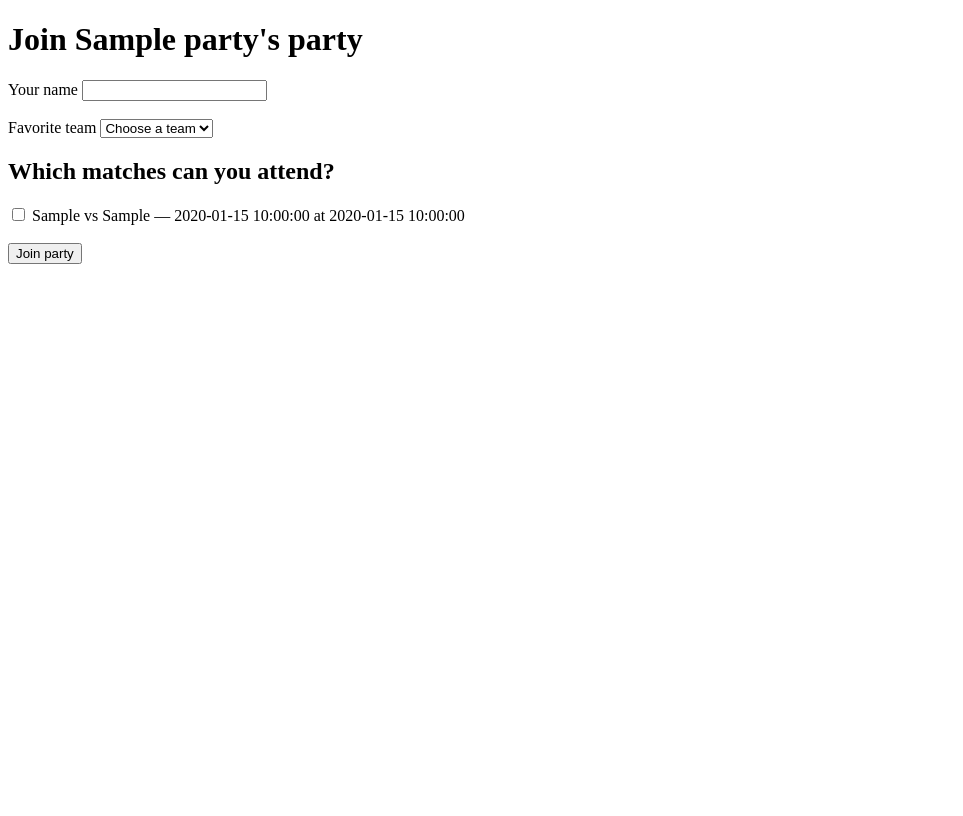
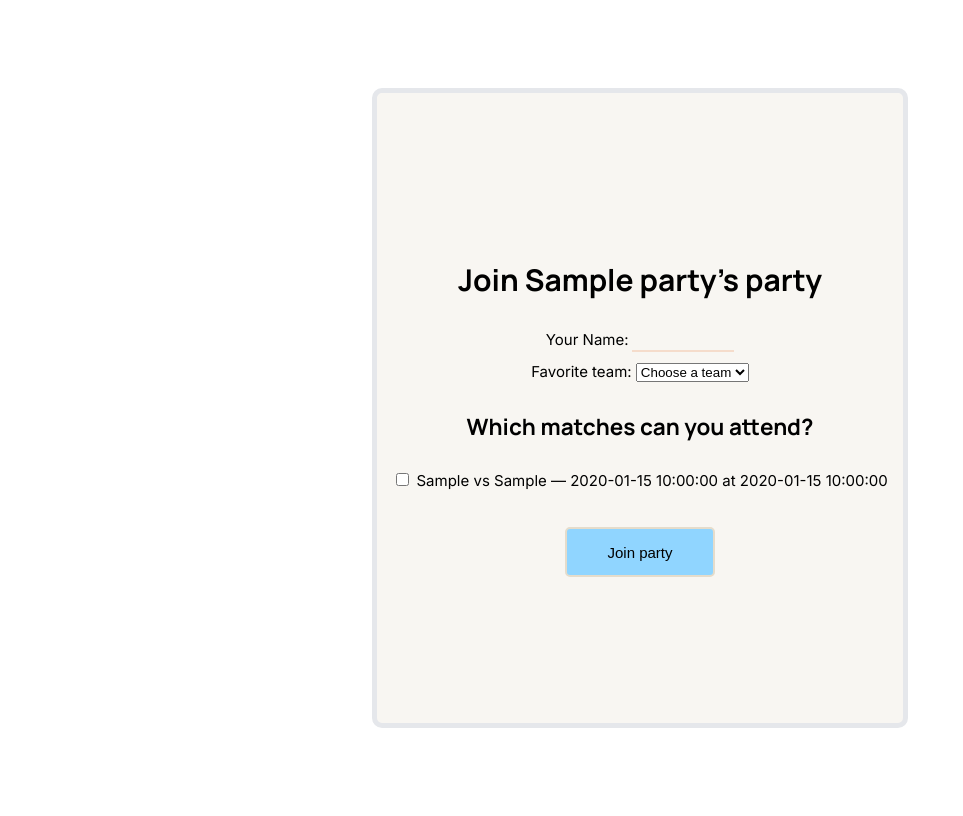
Before and after one commit to ShreyanshBanerjee/VSHacks, a Flask app: template templates/join_party.html in a window 1280 px wide. Shown: the whole page, without its empty margins (0-963 px from the left). Before the commit the page ends 264 px from the top, so only its background shows below. Run offline with Flask 3, Linux system fonts and the light colour scheme; the template is opened without the code that fills it: most values are stand-ins (such as "Sample title", 1, 10 or a date in 2020).

Commit message:
add ui to join_party

```diff
--- a/static/style.css
+++ b/static/style.css
@@ -4,6 +4,19 @@
   align-items: center;
   justify-content: center;
   height: 50vh;
+  background: #F8F6F2;
+  border: 5px solid #E5E7EB;
+  border-radius: 10px;
+  padding: 15px;
+  gap: 10px;
+}
+
+.join_menu {
+  display: flex;
+  flex-direction: column;
+  align-items: center;
+  justify-content: center;
+  height: 75vh;
   background: #F8F6F2;
   border: 5px solid #E5E7EB;
   border-radius: 10px;
--- a/templates/join_party.html
+++ b/templates/join_party.html
@@ -4,33 +4,35 @@
 <head>
     <meta charset="UTF-8">
     <title>Join Party</title>
+    <link rel="stylesheet" href="{{ url_for('static', filename='style.css') }}">
+    <link href="https://fonts.googleapis.com/css2?family=Manrope:wght@700&display=swap" rel="stylesheet">
+    <link href="https://fonts.googleapis.com/css2?family=Inter:wght@700&display=swap" rel="stylesheet">
+    <link href="https://fonts.googleapis.com/css2?family=Inter:wght@400;500;600;700&display=swap" rel="stylesheet">
 </head>
+<main>
 <body>
-    <h1>Join {{ party["host_name"] }}'s party</h1>
-
-    <form method="POST">
-        <label>
-            Your name
-            <input type="text" name="guest_name" required>
-        </label>
-
-        <br><br>
-
-        <label>
-            Favorite team
+    <div class = "join_menu">
+      <h1 class="title">Join {{ party["host_name"] }}'s party</h1>
+      <form method="POST" class="main_menu_inner">
+        <div class="row">
+          <label class="text" for="name">Your Name:</label>
+          <input type="text" id="name" name="guest_name" class="underline_input long_width" required>
+        </div>
+        <label class="text">
+            Favorite team:
             <select name="favorite_team" required>
-                <option value="">Choose a team</option>
-                <option value="South Korea">South Korea</option>
-                <option value="Mexico">Mexico</option>
-                <option value="England">England</option>
-                <option value="Croatia">Croatia</option>
+            <option value="">Choose a team</option>
+              {% for team in teams %}
+                <option value="{{team}}">{{team}}</option>
+              {% endfor %}
             </select>
         </label>
 
-        <h2>Which matches can you attend?</h2>
+        <h2 class="title">Which matches can you attend?</h2>
 
+        <div style="gap: 4px">
         {% for match in matches %}
-            <label>
+            <label class="text">
                 <input
                     type="checkbox"
                     name="available_matches"
@@ -44,13 +46,14 @@
                 at
                 {{ match["time"] }}
             </label>
-
             <br>
         {% endfor %}
-
+        </div>
         <br>
 
-        <button type="submit">Join party</button>
-    </form>
+        <button type="submit" class="submit">Join party</button>
+      </form>
+    </div>
 </body>
+</main>
 </html>
```
Also changed, not shown: app.py (line endings or trailing spaces).
